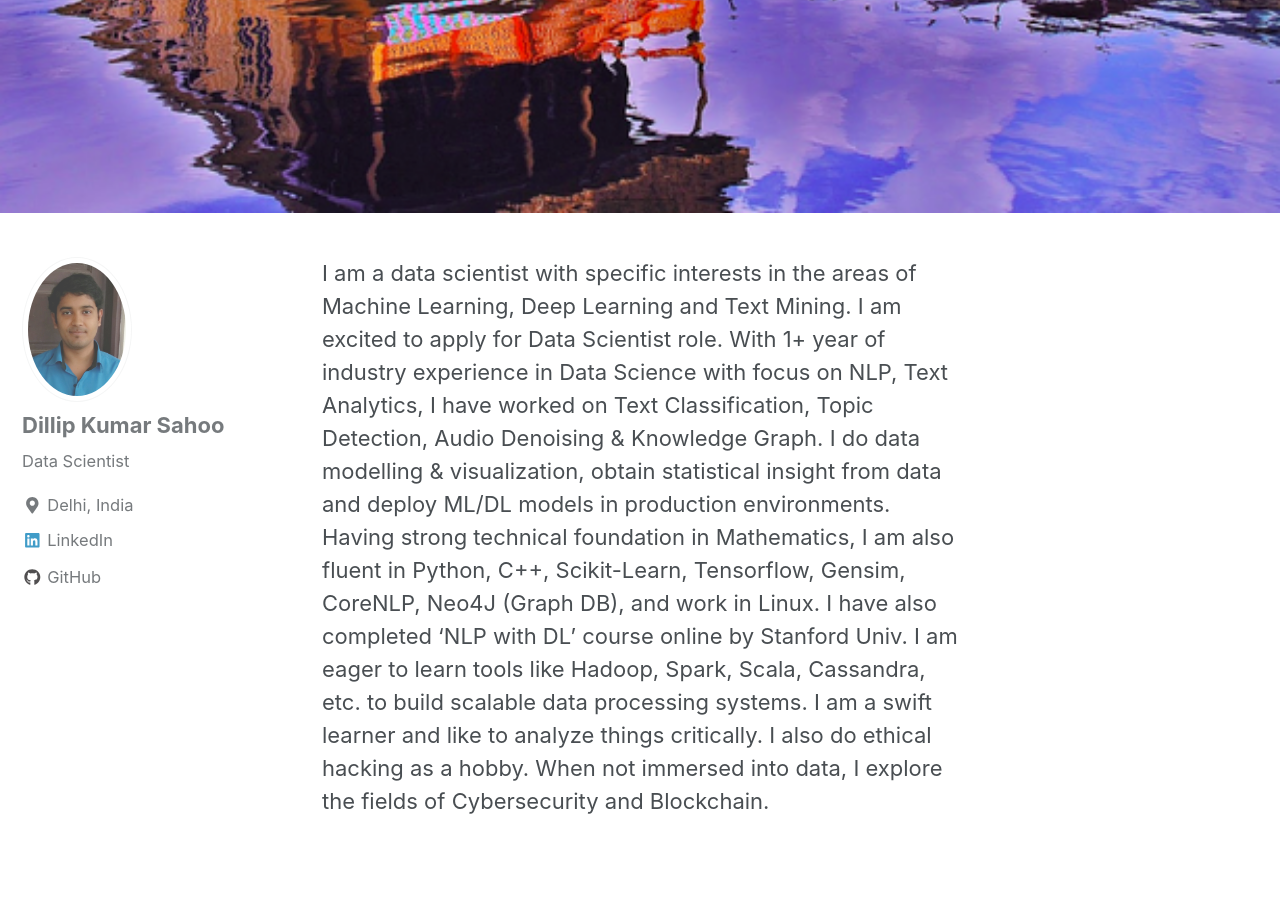
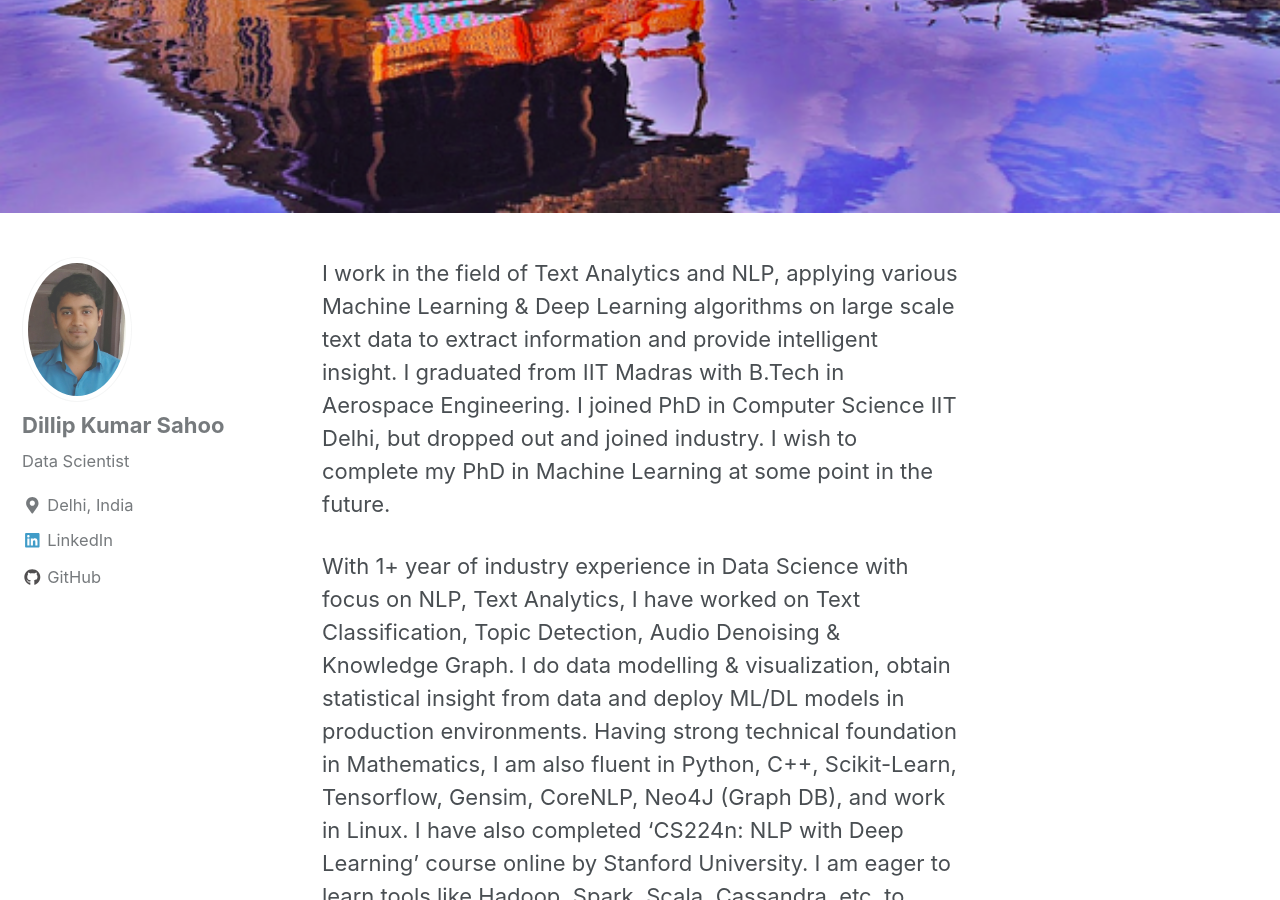
Before and after one commit to DillipKS/DillipKS, a Jekyll site: the page built from _pages/about.md, in a window 1280 px wide and 900 px high, scrolled down 728 px. Built offline with Jekyll 4.4.1, drawn with Linux system fonts in a browser that asks for light colours; nearby versions of some CDN libraries; some of the changed text lies outside the part shown.

Commit message:
Update about.md

```diff
--- a/_pages/about.md
+++ b/_pages/about.md
@@ -5,8 +5,9 @@ header:
   image: "/images/dal.png"
 ---
 
-I am a data scientist with specific interests in the areas of Machine Learning, Deep Learning and Text Mining.
-I am excited to apply for Data Scientist role. With 1+ year of industry experience in Data Science with focus on NLP, Text Analytics, I have worked on Text Classification, Topic Detection, Audio Denoising & Knowledge Graph. I do data modelling & visualization, obtain statistical insight from data and deploy ML/DL models in production environments.
-Having strong technical foundation in Mathematics, I am also fluent in Python, C++, Scikit-Learn, Tensorflow, Gensim, CoreNLP, Neo4J (Graph DB), and work in Linux. I have also completed 'NLP with DL' course online by Stanford Univ.
+I work in the field of Text Analytics and NLP, applying various Machine Learning & Deep Learning algorithms on large scale text data to extract information and provide intelligent insight. I graduated from IIT Madras with B.Tech in Aerospace Engineering. I joined PhD in Computer Science IIT Delhi, but dropped out and joined industry. I wish to complete my PhD in Machine Learning at some point in the future.
+
+With 1+ year of industry experience in Data Science with focus on NLP, Text Analytics, I have worked on Text Classification, Topic Detection, Audio Denoising & Knowledge Graph. I do data modelling & visualization, obtain statistical insight from data and deploy ML/DL models in production environments.
+Having strong technical foundation in Mathematics, I am also fluent in Python, C++, Scikit-Learn, Tensorflow, Gensim, CoreNLP, Neo4J (Graph DB), and work in Linux. I have also completed 'CS224n: NLP with Deep Learning' course online by Stanford University.
 I am eager to learn tools like Hadoop, Spark, Scala, Cassandra, etc. to build scalable data processing systems. I am a swift learner and like to analyze things critically.
 I also do ethical hacking as a hobby. When not immersed into data, I explore the fields of Cybersecurity and Blockchain.
```
